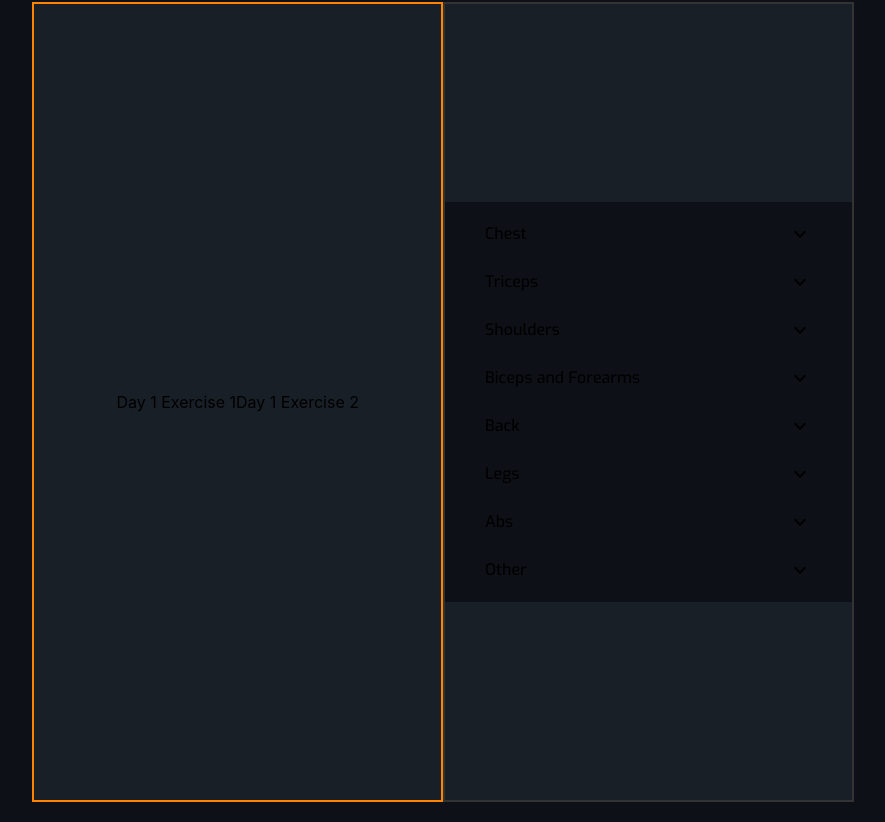
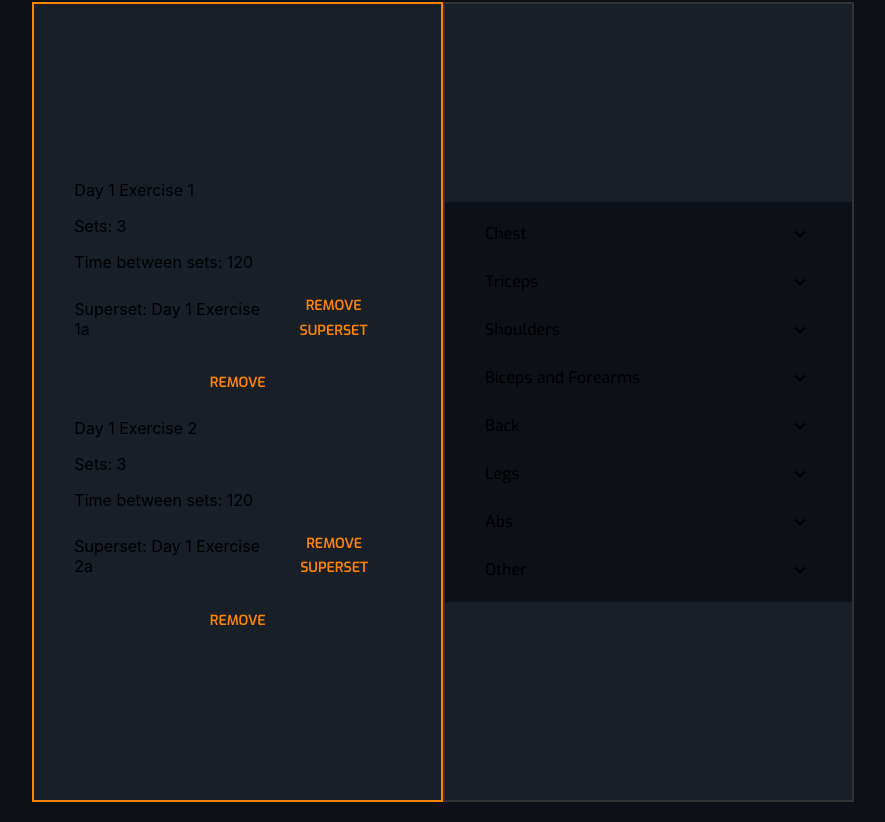
Before and after one commit to vignesh-natarajxn/workout-maker, a React (Create React App) app: page /edit in a window 1280 px wide. Shown: the part 673-1495 px from the top of the page, without its empty margins (197-1082 px from the left). Built offline with nearby package versions, Linux system fonts and the light colour scheme.

Commit message:
add done

```diff
--- a/src/app/layout/App.tsx
+++ b/src/app/layout/App.tsx
@@ -327,6 +327,7 @@ function App() {
                     selectedDay={selectedDay}
                     setSelectedDay={handleSelectedDay}
                     EXERCISE_POOL={EXERCISE_POOL}
+                    handleSelectedDay={handleSelectedDay}
                   />
                 </Box>
               }
--- a/src/app/layout/editExercises/UIExerciseDayEdit.tsx
+++ b/src/app/layout/editExercises/UIExerciseDayEdit.tsx
@@ -8,6 +8,7 @@ import {
   Button,
   Container,
   List,
+  ListItem,
   ListItemText,
   Typography,
 } from "@mui/material";
@@ -16,6 +17,7 @@ import { makeStyles } from "@mui/styles";
 /************************************************************************************************/
 
 interface Props {
+  exerciseWeek: ExerciseDay[];
   selectedDay: ExerciseDay | undefined;
 }
 const useStyles: any = makeStyles({
@@ -33,16 +35,41 @@ const useStyles: any = makeStyles({
 
 /************************************************************************************************/
 
-export default function UIExerciseDayEdit({ selectedDay }: Props) {
+export default function UIExerciseDayEdit({
+  exerciseWeek,
+  selectedDay,
+}: Props) {
   const classes = useStyles();
   const [hover, setHover] = useState(false);
 
   return (
     <Container>
       {selectedDay &&
-        selectedDay.exercises.map((exercise) => (
-          <Fragment key={exercise.name}>{exercise.name}</Fragment>
-        ))}
+        exerciseWeek.find(
+          (exerciseDay) => exerciseDay.id === selectedDay?.id
+        ) &&
+        exerciseWeek
+          .find((exerciseDay) => exerciseDay.id === selectedDay?.id)!
+          .exercises.map((exercise) => (
+            <Fragment key={exercise.name + Math.random() * 1000}>
+              <List>
+                <ListItem>{exercise.name}</ListItem>
+                <ListItem>Sets: {exercise.sets}</ListItem>
+                <ListItem>Time between sets: {exercise.timeBetween}</ListItem>
+                {exercise.superset ? (
+                  <>
+                    <ListItem>
+                      <div>Superset: {exercise.superset}</div>
+                      <Button>Remove Superset</Button>
+                    </ListItem>
+                  </>
+                ) : (
+                  <Button>Add Superset</Button>
+                )}
+              </List>
+              <Button>Remove</Button>
+            </Fragment>
+          ))}
     </Container>
   );
 }
--- a/src/app/layout/editExercises/UIExercisePool.tsx
+++ b/src/app/layout/editExercises/UIExercisePool.tsx
@@ -20,6 +20,7 @@ import { makeStyles } from "@mui/styles";
 interface Props {
   EXERCISE_POOL: ExercisePool[];
   handleExcerciseAdd: (name: string) => void;
+  forceUpdateHandler: (this: any) => void;
 }
 
 const useStyles: any = makeStyles({
@@ -39,6 +40,7 @@ const useStyles: any = makeStyles({
 export default function UIExercisePool({
   EXERCISE_POOL,
   handleExcerciseAdd,
+  forceUpdateHandler,
 }: Props) {
   const [open, setOpen] = React.useState<{ [id: string]: boolean }>({
     Abs: false,
@@ -62,6 +64,7 @@ export default function UIExercisePool({
     }));
     if (prevOpenId !== id) setPrevOpenId(id);
     else setPrevOpenId("");
+
   };
 
   return (
@@ -98,6 +101,7 @@ export default function UIExercisePool({
                           color="secondary"
                           className={classes.pool}
                           fullWidth
+                          key={exercise.name + Math.random() * 1000}
                           onClick={() => handleExcerciseAdd(exercise.name)}
                         >
                           {exercise.name}
--- a/src/app/layout/editExercises/editMain.tsx
+++ b/src/app/layout/editExercises/editMain.tsx
@@ -10,7 +10,7 @@ import { ExerciseDay } from "../../models/exerciseDay";
 import { ExercisePool } from "../../models/exercisePool";
 
 // Material UI
-import { Container, Grid, Typography } from "@mui/material";
+import { Grid, Typography } from "@mui/material";
 import { makeStyles } from "@mui/styles";
 
 /************************************************************************************************/
@@ -21,6 +21,7 @@ interface Props {
   selectedDay: ExerciseDay | undefined;
   setSelectedDay: (id: string) => void;
   EXERCISE_POOL: ExercisePool[];
+  handleSelectedDay: (id: string) => void;
 }
 
 const useStyles: any = makeStyles((theme) => ({
@@ -61,17 +62,25 @@ export default function EditMain({
   selectedDay,
   setSelectedDay,
   EXERCISE_POOL,
+  handleSelectedDay,
 }: Props) {
   const classes = useStyles();
-
+  const [someVar, setSomeVar] = React.useState<boolean>(true);
   const handleExcerciseAdd = (name: string) => {
     let exerciseWeekMod = exerciseWeek;
     exerciseWeekMod
       .find((exerciseDay) => exerciseDay.id === selectedDay?.id)
       ?.exercises.push({ name: name, timeBetween: 120, sets: 3, superset: "" });
     setExerciseWeek(exerciseWeekMod);
+    handleSelectedDay(
+      exerciseWeekMod.find((exerciseDay) => exerciseDay.id === selectedDay?.id)!
+        .id
+    );
+    forceUpdateHandler();
   };
-
+  function forceUpdateHandler(this: any) {
+    setSomeVar((prev)=> !prev);
+  }
   const handleExcerciseMod = (
     sets: number,
     timeBetween: number,
@@ -91,15 +100,15 @@ export default function EditMain({
       <Grid container justifyContent="center">
         <Grid item xs={4} className={classes.day}>
           <UIExerciseDayEdit
-            selectedDay={exerciseWeek.find(
-              (exerciseDay) => exerciseDay.id === selectedDay?.id
-            )}
+            exerciseWeek={exerciseWeek}
+            selectedDay={selectedDay}
           />
         </Grid>
         <Grid item xs={4} className={classes.pool}>
           <UIExercisePool
             EXERCISE_POOL={EXERCISE_POOL}
             handleExcerciseAdd={handleExcerciseAdd}
+            forceUpdateHandler={forceUpdateHandler}
           />
         </Grid>
       </Grid>
```
